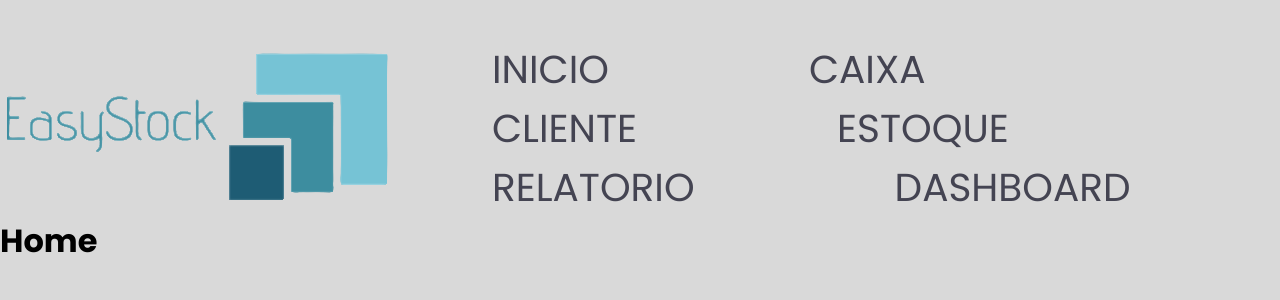
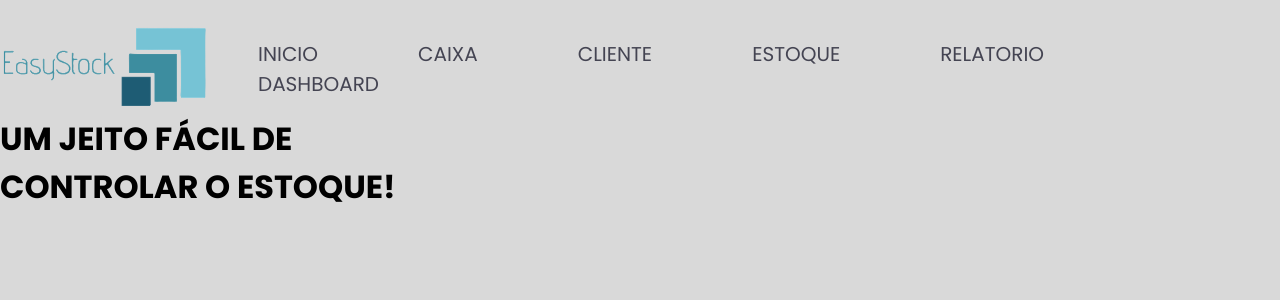
Before and after one commit to mdsreq-fga-unb/2023.1-EasyStock, a React (Vite) app in the folder frontend/: page / in a window 1280 px wide. Shown: the top 300 px of the page. Built offline with nearby package versions, Linux system fonts and the light colour scheme.

Commit message:
Ajustando as proporções da nav

```diff
--- a/frontend/src/App.jsx
+++ b/frontend/src/App.jsx
@@ -7,7 +7,7 @@ function App() {
       {" "}
       {/*fragment = uma tag vazia*/}
       <NavBar />
-      <h1> Home</h1>
+      <h1> UM JEITO FÁCIL DE<br /> CONTROLAR O ESTOQUE! </h1>
     </>
   );
 }
--- a/frontend/src/components/navBar/NavBar.css
+++ b/frontend/src/components/navBar/NavBar.css
@@ -9,7 +9,7 @@ nav {
   justify-content: space-between;
   align-items: center;
   width: 100%;
-  margin-top: 40px;
+  margin-top: 24px;
   /* position: fixed; */
   top: 0;
   z-index: 1;
@@ -17,6 +17,9 @@ nav {
 
 img {
   /* Caso for preciso editar as proporções da imagem */
+  width: 13rem;
+  height: 4.rem;
+  /* object-fit: cover; */
 }
 
 .botoes-principais ul {
@@ -30,8 +33,8 @@ img {
 .botoes-principais a {
   text-decoration: none;
   color: #444452;
-  font-size: 39px;
-  padding: 100px;
+  font-size: 20px;
+  padding: 50px;
   transition: all 0.3s ease-out;
   text-transform: uppercase;
 }
@@ -41,7 +44,7 @@ img {
 
 .botoes-principais a:focus,
 .botoes-principais a:valid {
-  font-size: 50px;
+  font-size: 23px;
   margin-top: 0;
   color: black;
 }
```
